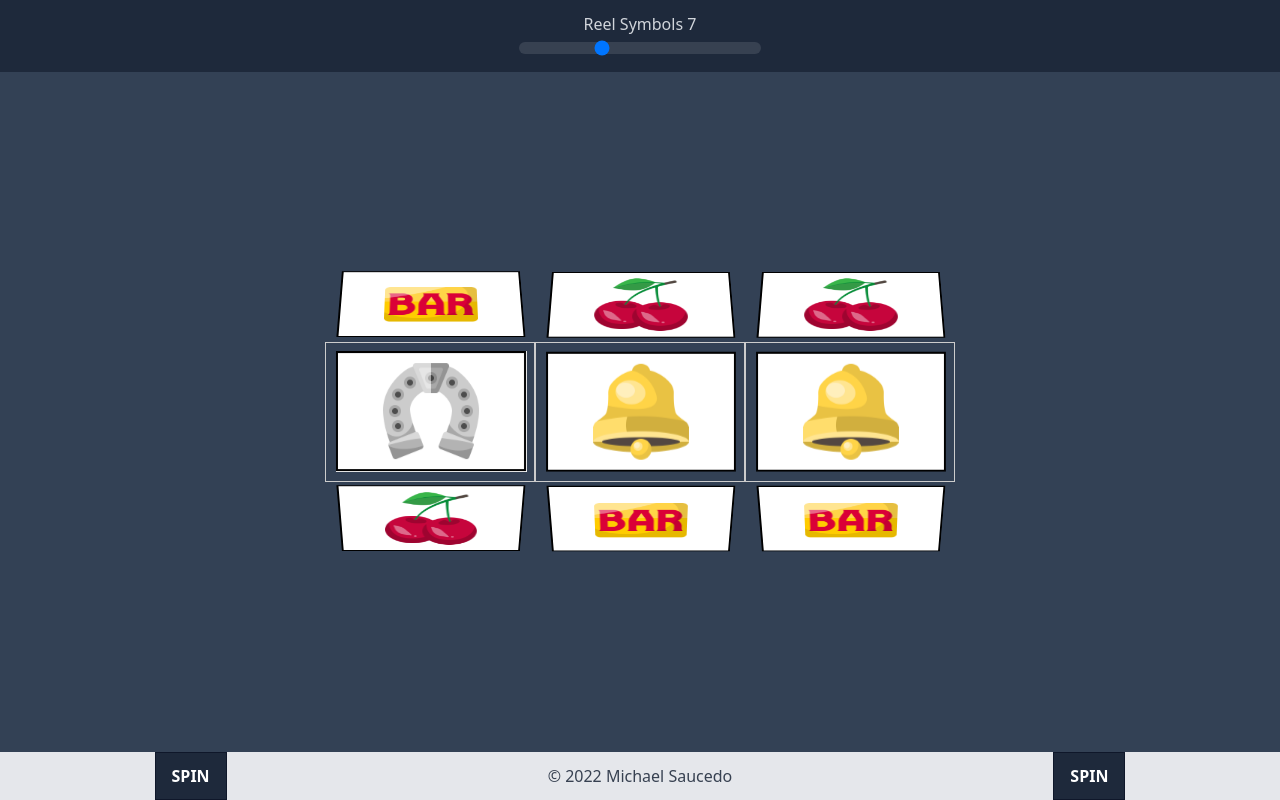
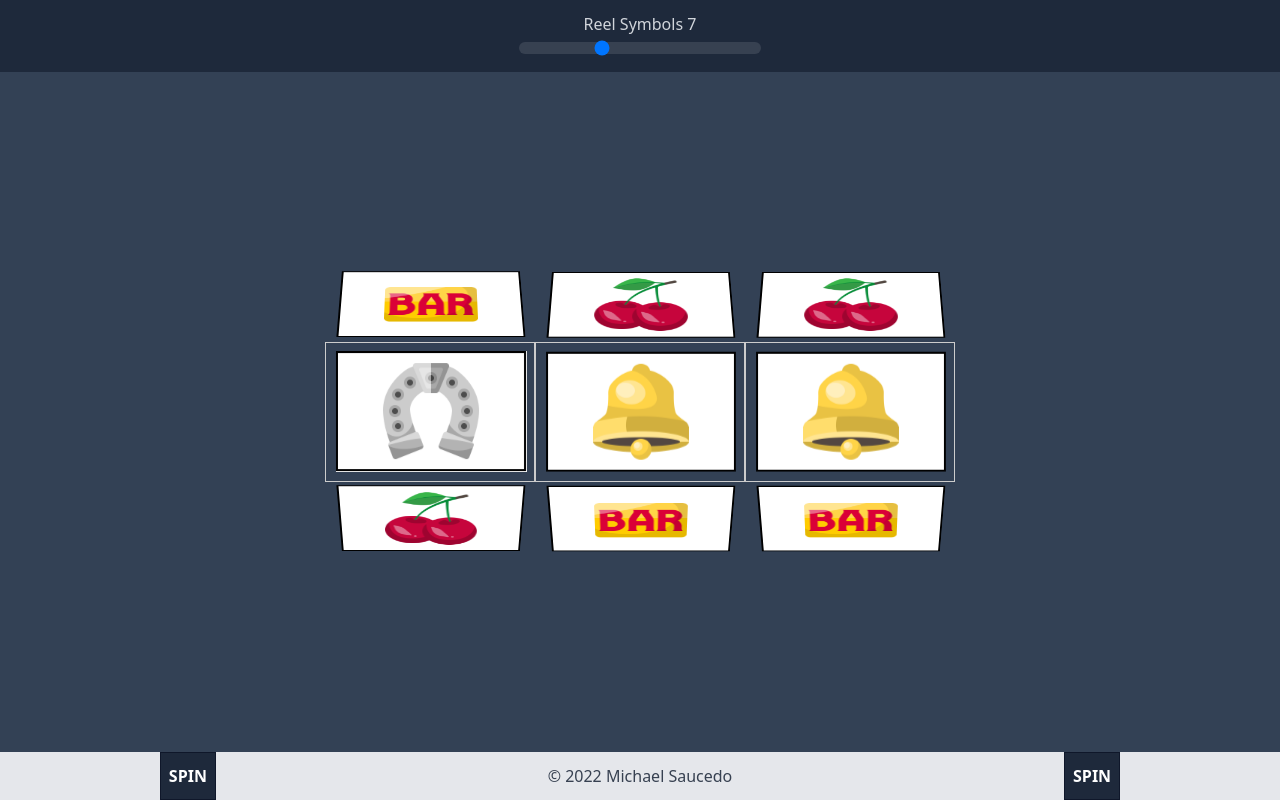
Before and after one commit to Sauce101/slot-sauce, a React (Create React App) app: page / in a window 1280 px wide. Built offline with nearby package versions, Linux system fonts and the light colour scheme.

Commit message:
reduced padding x on spin buttons

```diff
--- a/src/components/Footer.jsx
+++ b/src/components/Footer.jsx
@@ -6,7 +6,7 @@ function Footer({ handleRng, handleRngReverse }) {
       <button
         type="button"
         onClick={handleRngReverse}
-        className="bg-slate-800 hover:bg-slate-700 text-white font-bold py-2 px-4 border border-slate-900">
+        className="bg-slate-800 hover:bg-slate-700 text-white font-bold py-2 px-2 border border-slate-900">
         SPIN
       </button>
       <div className="text-gray-700 text-center p-3 font-normal text-base">
@@ -15,7 +15,7 @@ function Footer({ handleRng, handleRngReverse }) {
       <button
         type="button"
         onClick={handleRng}
-        className="bg-slate-800 hover:bg-slate-700 text-white font-bold py-2 px-4 border border-slate-900">
+        className="bg-slate-800 hover:bg-slate-700 text-white font-bold py-2 px-2 border border-slate-900">
         SPIN
       </button>
     </footer>
```
